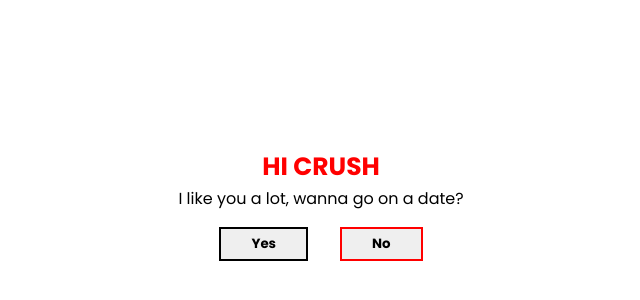
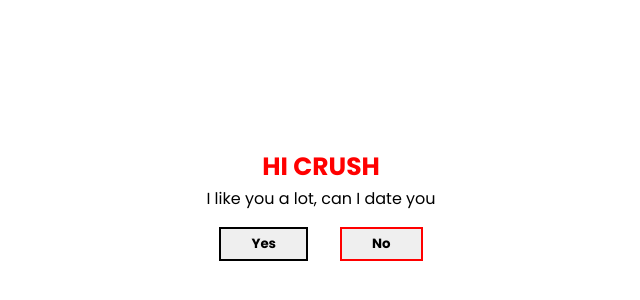
Before and after one commit to HaebinCutie/luh, a plain HTML site: page index.html in a window 1280 px wide. Shown: the part 156-456 px from the top of the page, without its empty margins (319-959 px from the left). Drawn offline with Linux system fonts and the light colour scheme.

Commit message:
Update index.html

```diff
--- a/index.html
+++ b/index.html
@@ -36,7 +36,7 @@
 				<div class="ask">
 
 												<p> <span class="crush">HI CRUSH</span> <br>
-																I like you a lot, wanna go on a date?</p>
+																I like you a lot, can I date you</p>
 								<div class="btn">
 <a href="yes.html"><button id="btn1">Yes</button>		</a>			    <button id="btn2">No</button>
 								</div>
```
